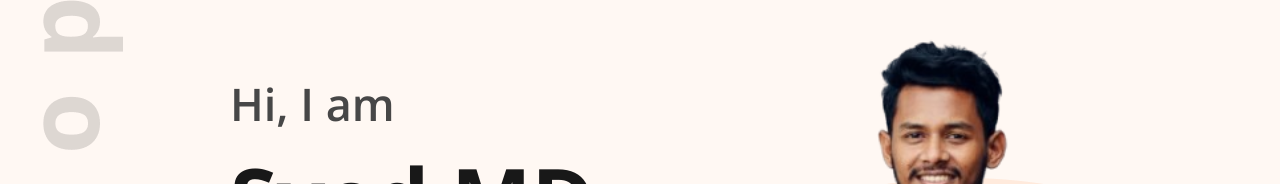
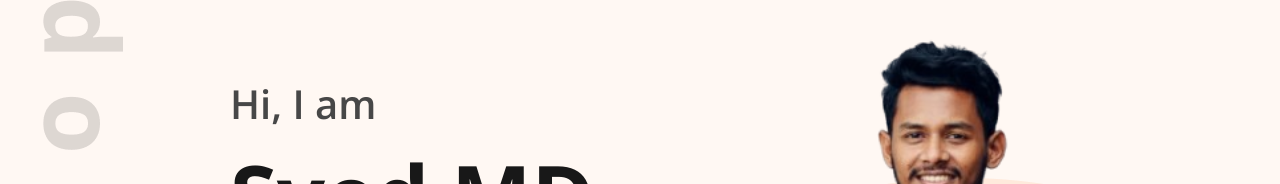
Before and after one commit to SyedTawsif07/hero-dev-portfolio, a plain HTML site: page index.html in a window 1280 px wide. Shown: the part 211-395 px from the top of the page. Drawn offline with nearby package versions, Linux system fonts and the light colour scheme; a web font is replaced by a local one.

Commit message:
font size changed

```diff
--- a/styles/portfolio.css
+++ b/styles/portfolio.css
@@ -99,7 +99,7 @@ nav .menu a {
     margin-bottom: 5px;
     color: #474747;
     font-weight: 600;
-    font-size: 45px;
+    font-size: 40px;
 }
 
 #banner .banner-content h1 {
```
